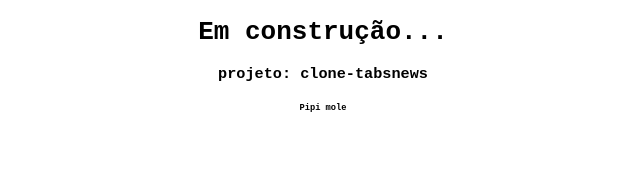
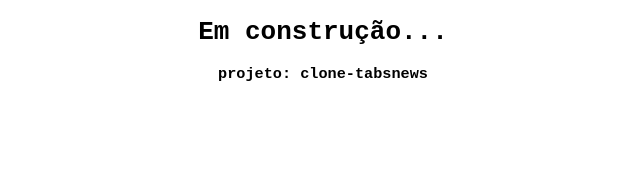
Before and after one commit to luisfkandriolo/clone-tabnews, a Next.js app: page / in a window 1280 px wide. Shown: the top 193 px of the page, without its empty margins (317-957 px from the left). Built offline with nearby package versions, Linux system fonts and the light colour scheme.

Commit message:
fixing message

```diff
--- a/pages/index.js
+++ b/pages/index.js
@@ -8,7 +8,6 @@ function Home() {
     >
       <h1>Em construção...</h1>
       <h3>projeto: clone-tabsnews</h3>
-      <h6>Pipi mole</h6>
     </div>
   );
 }
```
